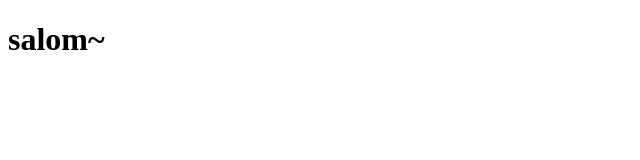
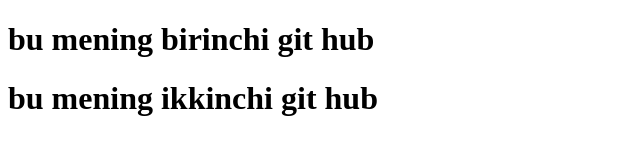
Before and after one commit to ilyos0019/ilyosbek, a plain HTML site: page index.html in a window 1280 px wide. Shown: the whole page, without its empty margins (0-640 px from the left). Drawn offline with Linux system fonts and the light colour scheme.

Commit message:
bu ikkinchi commit

```diff
--- a/index.html
+++ b/index.html
@@ -6,6 +6,8 @@
     <title>Document</title>
 </head>
 <body>
-    <h1>salom~</h1>
+    <h1>bu mening birinchi git hub</h1>
+    <h1>bu mening ikkinchi git hub</h1>
+
 </body>
 </html>
```
